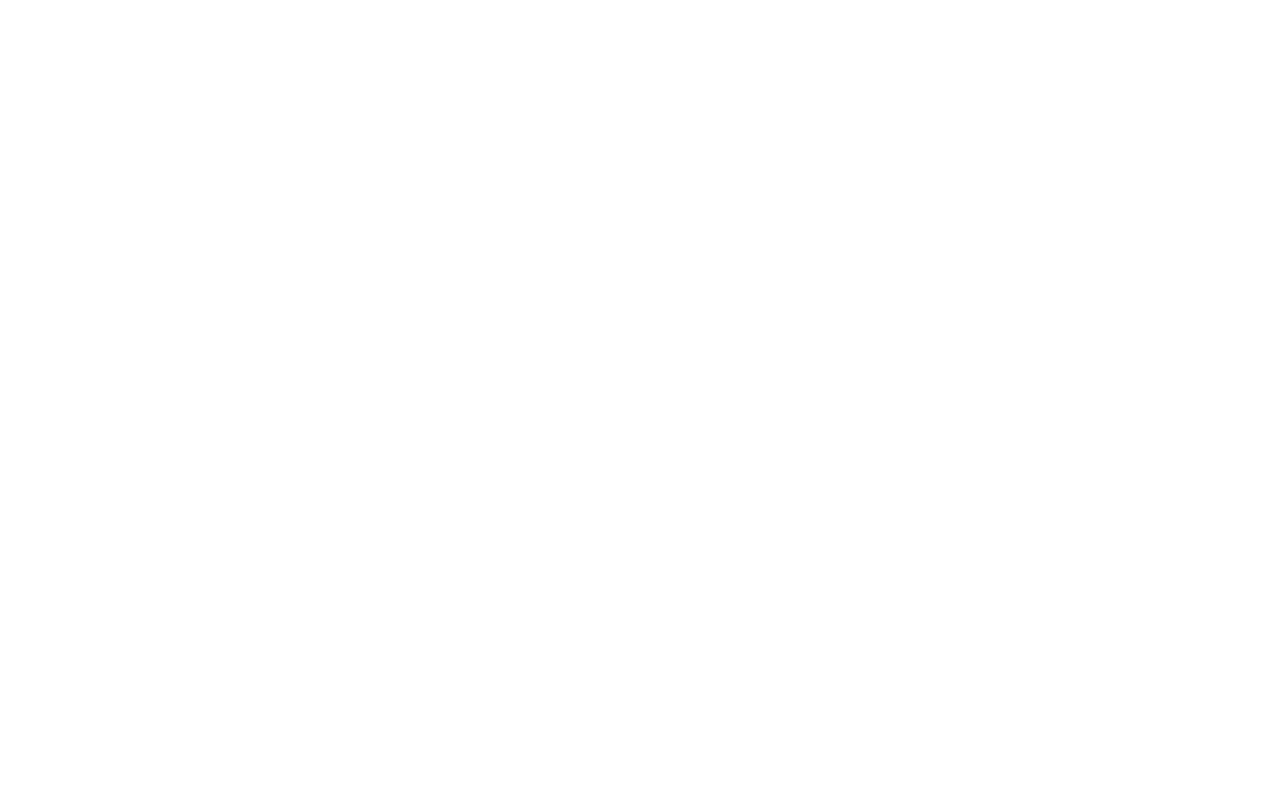
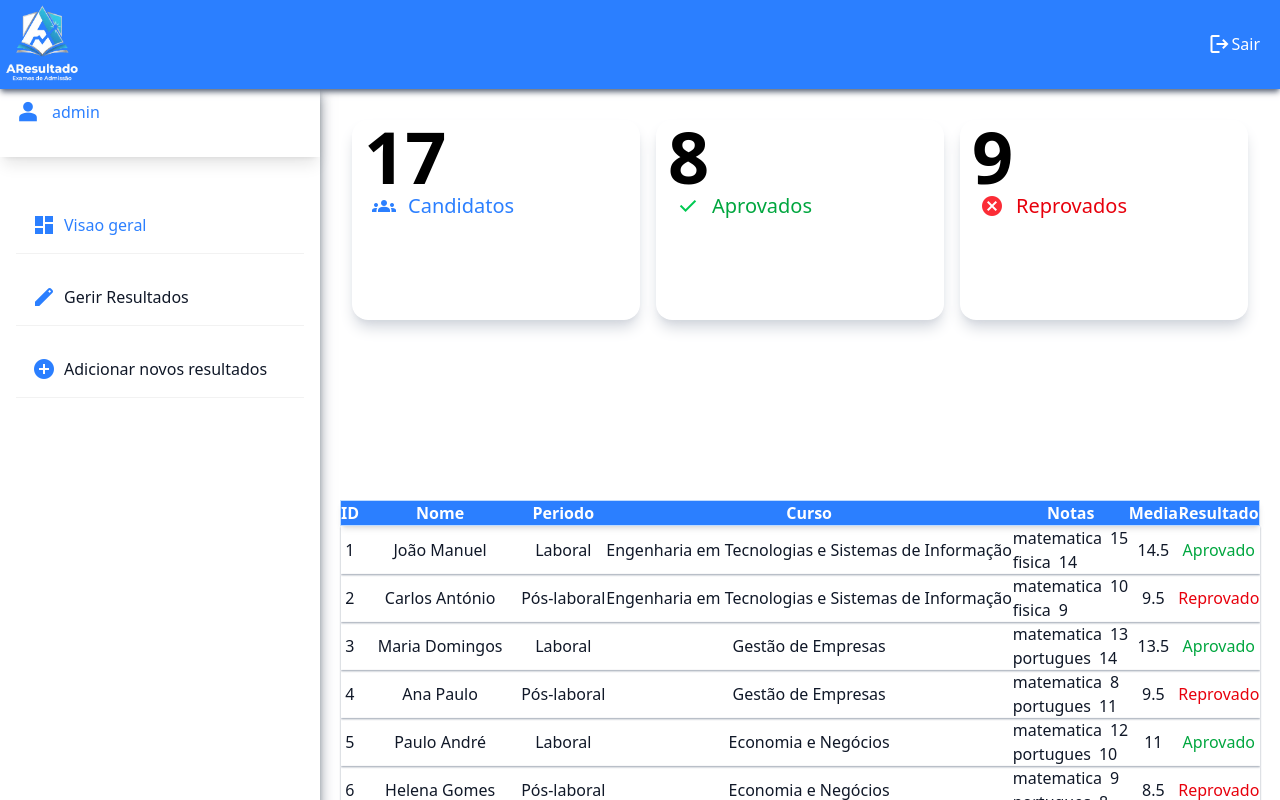
Before and after one commit to Alvaro-Massingue/AResultado-Sistema-de-visualiza-o-dos-resultados-dos-exames-de-admiss-o, a React (Vite) app: page /adminPanel/overview in a window 1280 px wide. Before the commit this address had no page. Shown: the top 800 px of the page. Built offline with nearby package versions, Linux system fonts and the light colour scheme.

Commit message:
Modifica a rota para adminPanel/overview

```diff
--- a/src/App.jsx
+++ b/src/App.jsx
@@ -12,7 +12,7 @@
         element={<HomePage />}
       />
       <Route path="/login" element={<Login />} />
-      <Route path="/adminPanel" element={<AdminPanel />} />
+      <Route path="/adminPanel/overview" element={<AdminPanel />} />
     </Routes>
   );
 };
--- a/src/components/Aside.jsx
+++ b/src/components/Aside.jsx
@@ -30,7 +30,7 @@
             dashboard
           </span>
           <button
-            onClick={() => navigate("/adminPanel")}
+            onClick={() => navigate("/adminPanel/overview")}
             className={
               focus
                 ? "text-blue-500"
--- a/src/pages/Login.jsx
+++ b/src/pages/Login.jsx
@@ -24,7 +24,7 @@
         );
         navigate("/");
       } else {
-        navigate("/adminPanel");
+        navigate("/adminPanel/overview");
         setResponse("");
       }
     } else {
```
